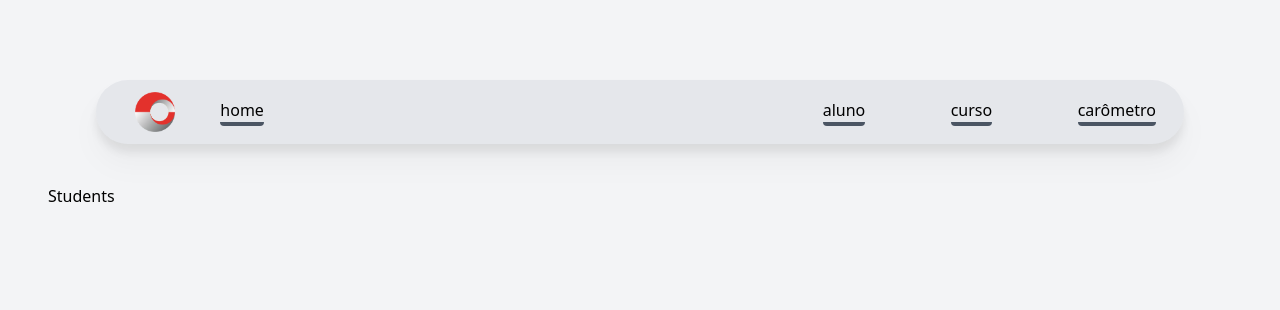
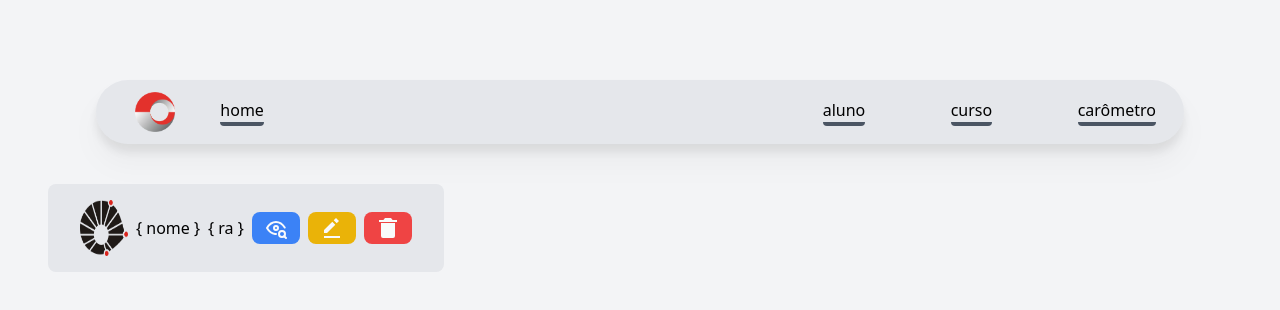
Before and after one commit to miguel-l-b/escola, a React (Create React App) app: page /carometer in a window 1280 px wide. Shown: the top 310 px of the page. Built offline with nearby package versions, Linux system fonts and the light colour scheme.

Commit message:
feat: crate a `Card`

```diff
--- a/src/App.tsx
+++ b/src/App.tsx
@@ -23,7 +23,7 @@ function App() {
       <main className="px-12 py-10">
         <Routes>
           <Route path="/" element={<Home />} />
-          <Route path="/students" element={<Students />} />
+          <Route path="/student" element={<Students />} />
           <Route path="/courses" element={<Students />} />
           <Route path="/carometer" element={<Students />} />
         </Routes>
--- /dev/null
+++ b/src/components/Button.tsx
@@ -0,0 +1,13 @@
+export interface ButtonProps {
+  className?: string
+  onClick?: () => void
+  children: React.ReactNode
+}
+
+export default function Button({className, onClick, children}: ButtonProps) {
+  return (
+    <button className={`${className} duration-500 ease-out bg-blue-500 hover:bg-blue-100  hover:text-blue-600 text-gray-50 font-medium py-1 px-3 rounded-lg`} onClick={onClick}>
+      {children}
+    </button>
+  )
+}
--- /dev/null
+++ b/src/components/Card/Describe.tsx
@@ -0,0 +1,12 @@
+export interface DescribeProps {
+  className?: string
+  children: React.ReactNode
+}
+
+export default function Describe({ className, children }: DescribeProps) {
+  return (
+    <p className={`${className}`}>
+      {children}
+    </p>
+  )
+}
--- /dev/null
+++ b/src/components/Card/Image.tsx
@@ -0,0 +1,15 @@
+export interface ImageProps {
+  className?: string
+  alt?: string
+  src?: string
+  children?: React.ReactNode
+}
+
+export default function Image({ className, alt, src, children }: ImageProps) {
+  return src?
+    <img className={`${className}`} alt={alt} src={src} />
+    :
+    <div className={`${className}`}>
+      {children}
+    </div>
+}
--- /dev/null
+++ b/src/components/Card/Root.tsx
@@ -0,0 +1,12 @@
+export interface RootProps {
+  className?: string
+  children: React.ReactNode
+}
+
+export default function Root({ className, children }: RootProps) {
+  return(
+    <div className={`bg-gray-200 px-8 py-4 w-fit flex rounded-lg ${className}`}>
+      {children}
+    </div>
+  )
+}
--- /dev/null
+++ b/src/components/Card/Title.tsx
@@ -0,0 +1,12 @@
+export interface TitleProps {
+  className?: string
+  children: React.ReactNode
+}
+
+export default function Title({ className, children }: TitleProps) {
+  return (
+    <h2 className={`${className}`}>
+      {children}
+    </h2>
+  )
+}
--- /dev/null
+++ b/src/components/Card/index.ts
@@ -0,0 +1,12 @@
+import Root from "./Root"
+import Description from "./Describe"
+import Image from "./Image"
+import Title from "./Title"
+
+const Card = {
+  root: Root,
+  image: Image,
+  describe: Description,
+  title: Title,
+}
+export default Card
--- a/src/pages/Home.tsx
+++ b/src/pages/Home.tsx
@@ -3,5 +3,5 @@ export default function Home() {
     <div>
       <h1>Home</h1>
     </div>
-  );
+  )
 }
--- a/src/pages/Students.tsx
+++ b/src/pages/Students.tsx
@@ -1,7 +1,19 @@
+import Button from "../components/Button"
+import Card from "../components/Card"
+import { BiSolidEditAlt, BiSolidTrashAlt } from "react-icons/bi"
+import { TbEyeSearch } from "react-icons/tb"
+
 export default function Students() {
   return (
-    <div>
-      <h1>Students</h1>
-    </div>
-  );
+    <>
+      <Card.root className="flex items-center h-fit gap-2">
+        <img src="/unicamp.webp" className="w-12 h-14" alt="" />
+          <h1>{"{ nome }"}</h1>
+          <h1>{"{ ra }"}</h1>
+          <Button><TbEyeSearch size={24} /></Button>
+          <Button className="bg-yellow-500 hover:bg-yellow-100 hover:text-yellow-600"><BiSolidEditAlt size={24} /></Button>
+          <Button className="bg-red-500 hover:bg-red-100 hover:text-red-600"><BiSolidTrashAlt size={24} /></Button>
+      </Card.root>
+    </>
+  )
 }
```
